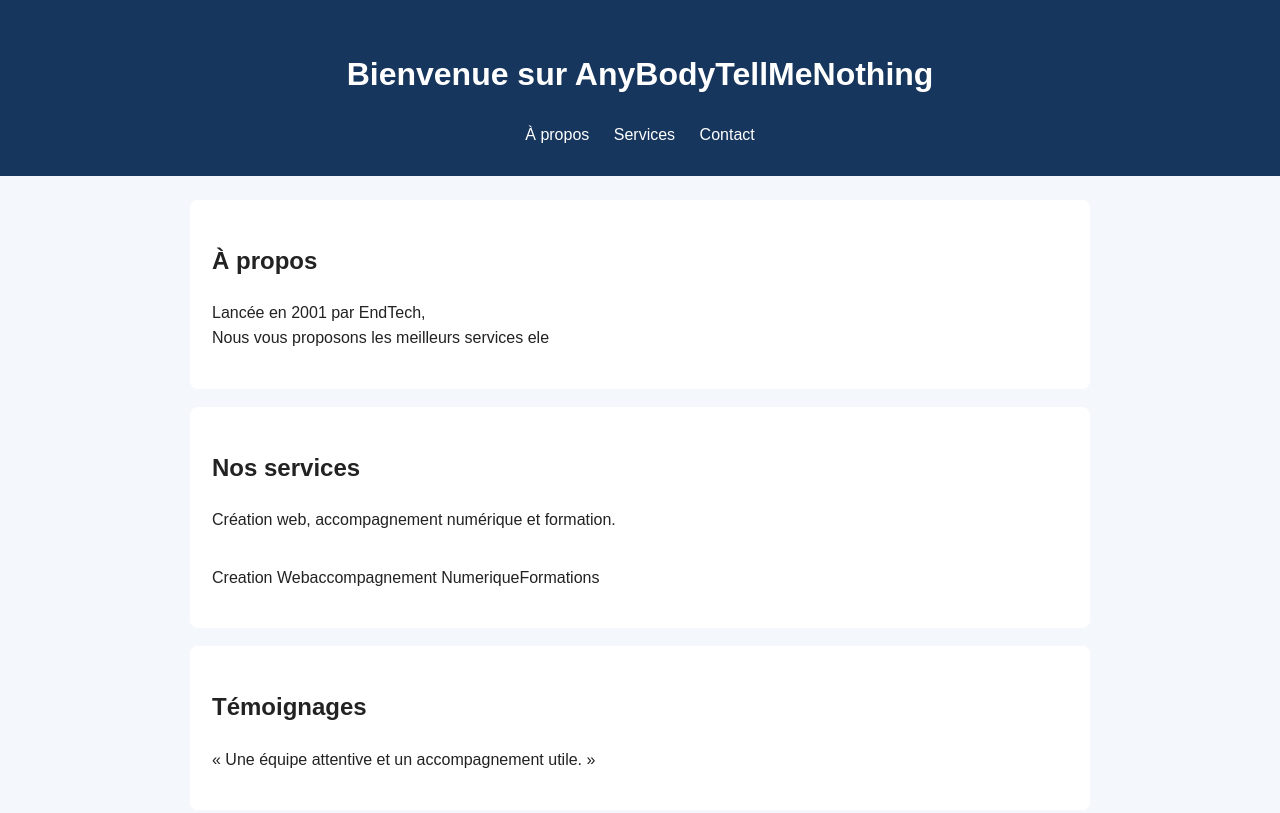
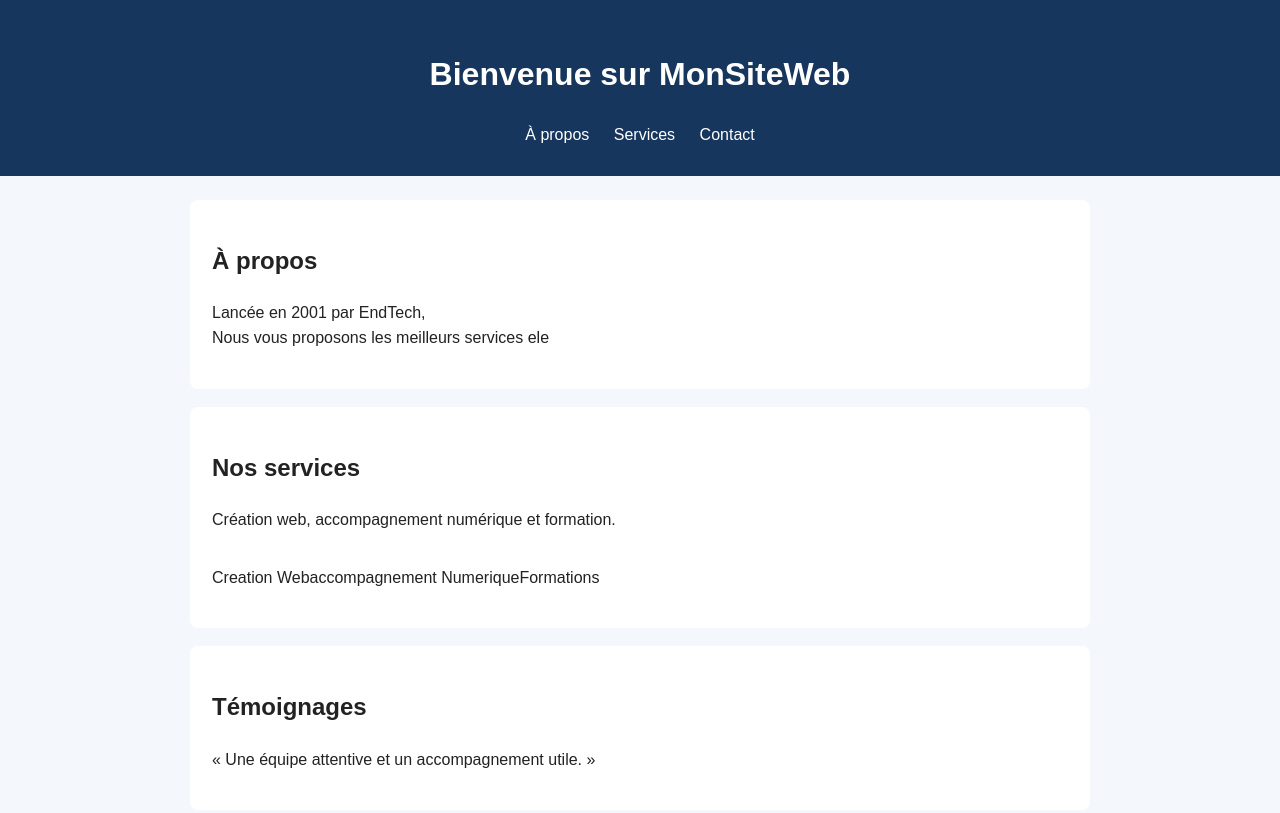
Before and after one commit to AquaEndays/mon-site-web, a plain HTML site: page index.html in a window 1280 px wide. Shown: the top 813 px of the page. Drawn offline with Linux system fonts and the light colour scheme.

Commit message:
fix(modification de l'entete )

```diff
--- a/index.html
+++ b/index.html
@@ -9,7 +9,7 @@ scale=1.0">
 </head>
 <body>
   <header>
-    <h1>Bienvenue sur AnyBodyTellMeNothing</h1>
+    <h1>Bienvenue sur MonSiteWeb</h1>
     <nav>
       <a href="#apropos">À propos</a>
       <a href="#services">Services</a>
```
